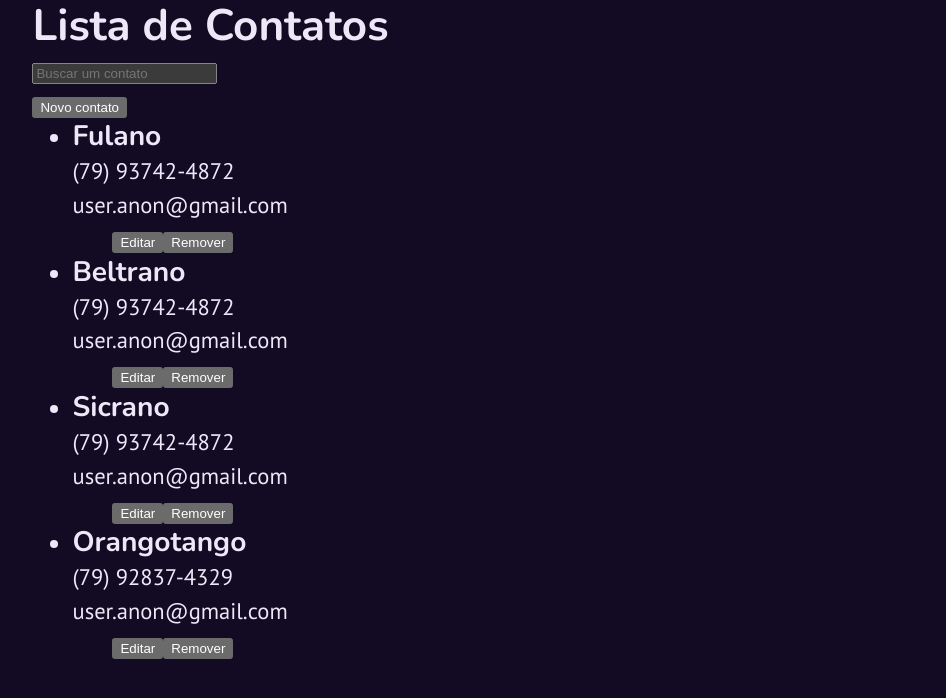
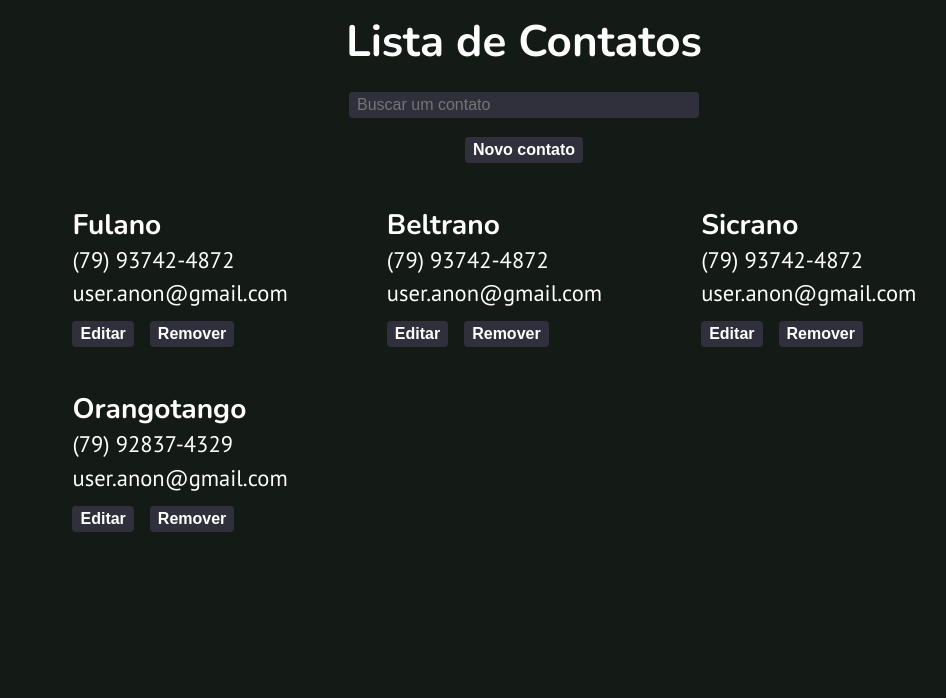
Before and after one commit to MisterConscio/contatos-react, a React (Vite) app: page / in a window 1280 px wide. Shown: the top 698 px of the page, without its empty margins (116-1062 px from the left). Built offline with nearby package versions, Linux system fonts and the light colour scheme.

Commit message:
Styling the project

```diff
--- a/src/App.tsx
+++ b/src/App.tsx
@@ -1,22 +1,31 @@
 import { useState } from 'react'
-import { useSelector, useDispatch } from 'react-redux'
+import { useSelector } from 'react-redux'
+
+import styled from 'styled-components'
 
 import { RootReducer } from './store'
-import { alterarTermo } from './store/filtro'
 
 import Contato from './components/Contato'
 import NewContact from './components/NewContact'
+import Header from './components/Header'
 
 import EstiloGlobal, { Main } from './styles'
 
+const ContactList = styled.ul`
+  display: grid;
+  grid-template-columns: repeat(3, auto);
+  row-gap: 2em;
+
+  li {
+    list-style: none;
+  }
+`
+
 function App() {
   const [ isNewContactOpened, setIsNewContactOpened ] = useState(false)
-  //const [ editContact, setEditContact ] = useState(false)
 
+  const { termo } = useSelector((state: RootReducer) => state.filtro)
   const { itens } = useSelector((state: RootReducer) => state.contatos)
-  const { termo } = useSelector((state: RootReducer) => state.filtro)
-
-  const dispatch = useDispatch()
 
   const filtraContatos = () => {
     let contatosFiltrados = itens
@@ -35,13 +44,7 @@ function App() {
     }
   }
 
-  //function editHandler() {
-  //  setEditContact(true)
-  //  setIsNewContactOpened(true)
-  //}
-
   function addHandler() {
-    //setEditContact(false)
     setIsNewContactOpened(true)
   }
 
@@ -51,26 +54,10 @@ function App() {
     <>
       <EstiloGlobal />
       <Main>
-        <h1>Lista de Contatos</h1>
-        <div>
-          <form>
-            <input
-              type="text"
-              placeholder="Buscar um contato"
-              required
-              value={termo}
-              onChange={(e) => dispatch(alterarTermo(e.target.value))}
-            />
-            {/*<button type="submit">Pesquisar</button>*/}
-          </form>
-          <button
-            type="button"
-            onClick={() => addHandler()}
-          >
-            Novo contato
-          </button>
-        </div>
-        <ul>
+        <Header
+          addHandler={() => addHandler()}
+        />
+        <ContactList>
           {contatos.map((item) => (
             <li key={item.id}>
               <Contato
@@ -81,11 +68,13 @@ function App() {
               />
             </li>
           ))}
-        </ul>
-        <NewContact
-          isOpened={isNewContactOpened}
-          onClose={() => setIsNewContactOpened(false)}
-        />
+        </ContactList>
+        {isNewContactOpened && (
+          <NewContact
+            isOpened={isNewContactOpened}
+            onClose={() => setIsNewContactOpened(false)}
+          />
+        )}
       </Main>
     </>
   )
--- a/src/components/Contato.tsx
+++ b/src/components/Contato.tsx
@@ -1,9 +1,30 @@
 import { useState } from 'react'
 import { useDispatch } from 'react-redux'
+
+import styled from 'styled-components'
 
 import { remover, editar } from '../store/contatos'
 
 import ContatoClass from '../models/Contato'
+
+const Container = styled.div`
+  input {
+    display: block;
+    font-size: var(--fs-400);
+    padding: 0;
+    line-height: 1.5;
+    background: none;
+  }
+
+  menu {
+    margin-top: 0.25rem;
+    padding-left: 0;
+
+    > * + * {
+      margin-left: 1em;
+    }
+  }
+`
 
 type Props = ContatoClass
 
@@ -16,31 +37,20 @@ const Contato = ({ name: localName, number: localNumber, email: localEmail, id }
   const [number, setEditNumber] = useState(localNumber)
   const [email, setEditEmail] = useState(localEmail)
 
-  //useEffect(() => {
-  //  if (localName.length > 0) {
-  //    setEditName(localName)
-  //  }
-  //  if (localNumber.length > 0) {
-  //    setEditNumber(localNumber)
-  //  }
-  //  if (localEmail.length > 0) {
-  //    setEditEmail(localEmail)
-  //  }
-  //}, [localName, localNumber, localEmail])
-
   function saveEdit() {
     dispatch(editar({name, number, email, id}))
     setIsEditing(false)
   }
 
   return (
-    <div>
+    <Container>
       {isEditing ? (
         <>
           <input
             type="text"
             value={name}
             onChange={(e) => setEditName(e.target.value)}
+            autoFocus
           />
           <input
             type="text"
@@ -83,7 +93,7 @@ const Contato = ({ name: localName, number: localNumber, email: localEmail, id }
           </menu>
         </>
       )}
-    </div>
+    </Container>
   )
 }
 
--- /dev/null
+++ b/src/components/Header.tsx
@@ -0,0 +1,53 @@
+import { useDispatch, useSelector } from "react-redux"
+
+import styled from "styled-components"
+
+import { RootReducer } from '../store'
+import { alterarTermo } from '../store/filtro'
+
+const Head = styled.header`
+  text-align: center;
+  margin-bottom: 2em;
+
+  h1 {
+    margin-block: 1rem;
+  }
+
+  form {
+    margin-bottom: 0.5em;
+  }
+
+  form > input {
+    width: 350px;
+  }
+`
+
+const Header = ({addHandler}) => {
+  const dispatch = useDispatch()
+  const { termo } = useSelector((state: RootReducer) => state.filtro)
+
+  return (
+    <Head>
+      <h1>Lista de Contatos</h1>
+      <div>
+        <form>
+          <input
+            type="text"
+            placeholder="Buscar um contato"
+            required
+            value={termo}
+            onChange={(e) => dispatch(alterarTermo(e.target.value))}
+          />
+        </form>
+        <button
+          type="button"
+          onClick={addHandler}
+        >
+          Novo contato
+        </button>
+      </div>
+    </Head>
+  )
+}
+
+export default Header
--- a/src/styles/index.ts
+++ b/src/styles/index.ts
@@ -15,11 +15,23 @@ const EstiloGlobal = createGlobalStyle`
   html { color-scheme: dark; }
 
   :root {
-    --color-text: #ede8f8;
+    /*--color-text: #ede8f8;
     --color-bg: #130b23;
     --color-primary-btn: #d6e6b2;
     --color-secondary-btn: #040208;
-    --color-accent: #d6e6b2;
+    --color-accent: #d6e6b2;*/
+
+    /*--color-text: #faf2e0;
+    --color-bg: #0d0a02;
+    --color-primary-btn: #46e2b1;
+    --color-secondary-btn: #2c2007;
+    --color-accent: #7b1aa8;*/
+
+    --color-text: #ffffff;
+    --color-bg: #141a15;
+    --color-primary-btn: #302f3c;
+    --color-secondary-btn: #1d251e;
+    --color-accent: #3c302f;
 
     --fs-300: clamp(1.00rem, calc(0.96rem + 0.22vw), 1.13rem);
     --fs-400: clamp(1.20rem, calc(1.13rem + 0.36vw), 1.41rem);
@@ -57,6 +69,35 @@ const EstiloGlobal = createGlobalStyle`
   h3 {
     font-size: var(--fs-500);
   }
+
+  button {
+    padding: 4px 8px;
+    border: none;
+    border-radius: 0.25em;
+
+    font-size: 1rem;
+    font-weight: bold;
+
+    background-color: var(--color-primary-btn);
+    color: var(--color-text);
+
+    cursor: pointer;
+
+    :hover {
+      background-color: var(--color-accent);
+      color: var(--color-text);
+    }
+  }
+
+  input {
+    padding: 4px 8px;
+    border: none;
+    border-radius: 0.25em;
+
+    font-size: 1rem;
+
+    background-color: var(--color-primary-btn);
+  }
 `
 
 export const Main = styled.main`
```
